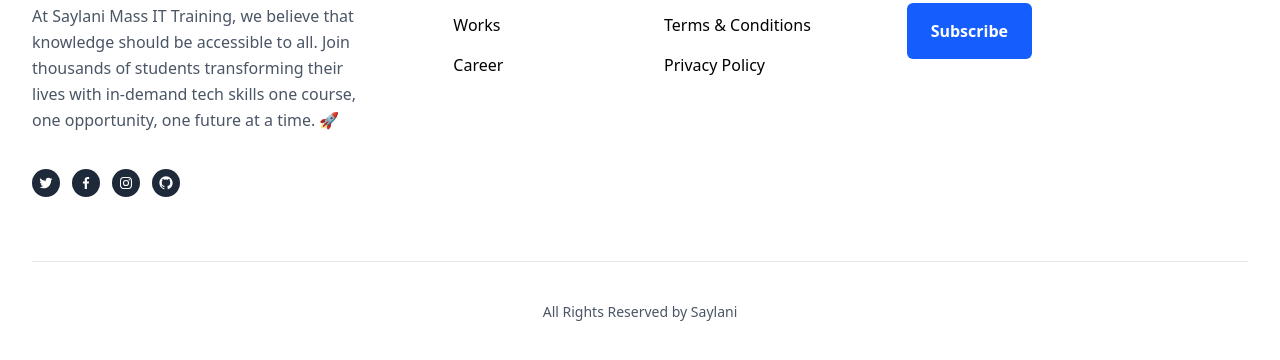
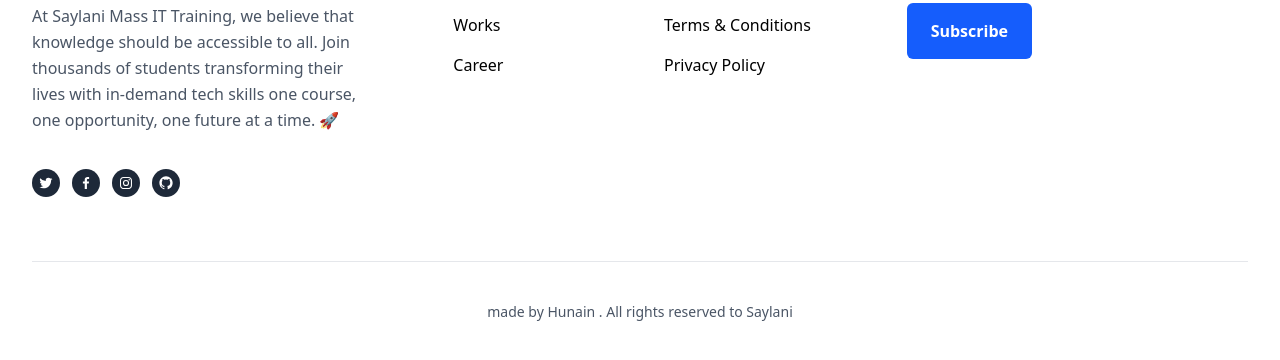
Before and after one commit to hunain-hanif/smitregistration, a website: page index.html in a window 1280 px wide. Shown: the part 1400-1760 px from the top of the page. Drawn offline with nearby package versions, Linux system fonts and the light colour scheme.

Commit message:
rights reserved

```diff
--- a/index.html
+++ b/index.html
@@ -60,7 +60,7 @@
                         title=""
                         class="inline-flex items-center justify-center px-6 py-2 sm:py-2.5 text-base font-semibold text-white transition-all duration-200 bg-gray-900 rounded-lg sm:text-sm hover:bg-gray-700 focus:outline-none focus:ring-2 focus:ring-offset-2 focus:ring-gray-900"
                         role="button"
-                    >
+                      >
                         Join our community
                     </a>
                 </div>
@@ -397,7 +397,7 @@
 
         <hr class="mt-16 mb-10 border-gray-200" />
 
-        <p class="text-sm text-center text-gray-600"> All Rights Reserved by Saylani</p>
+        <p class="text-sm text-center text-gray-600">made by Hunain . All rights reserved to Saylani</p>
     </div>
 </section>
 
```
